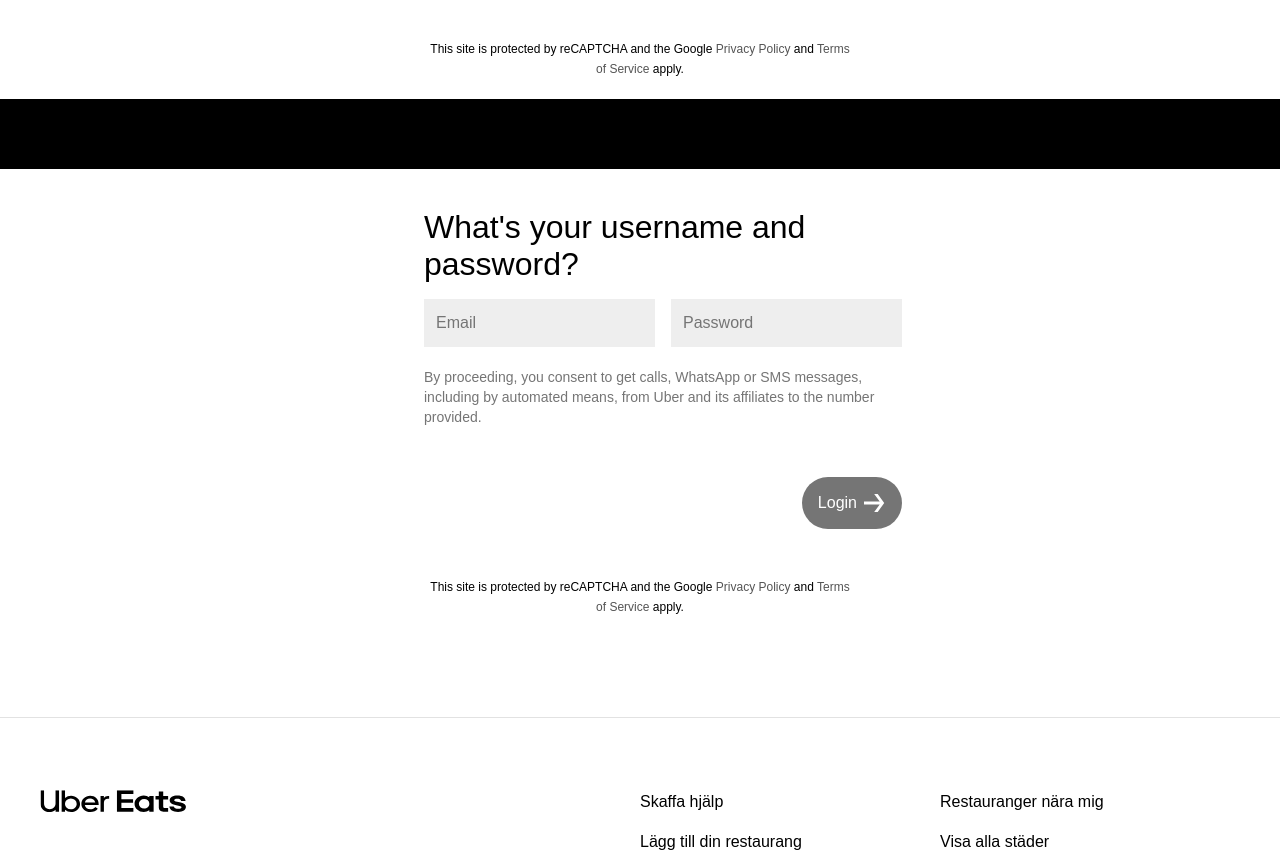
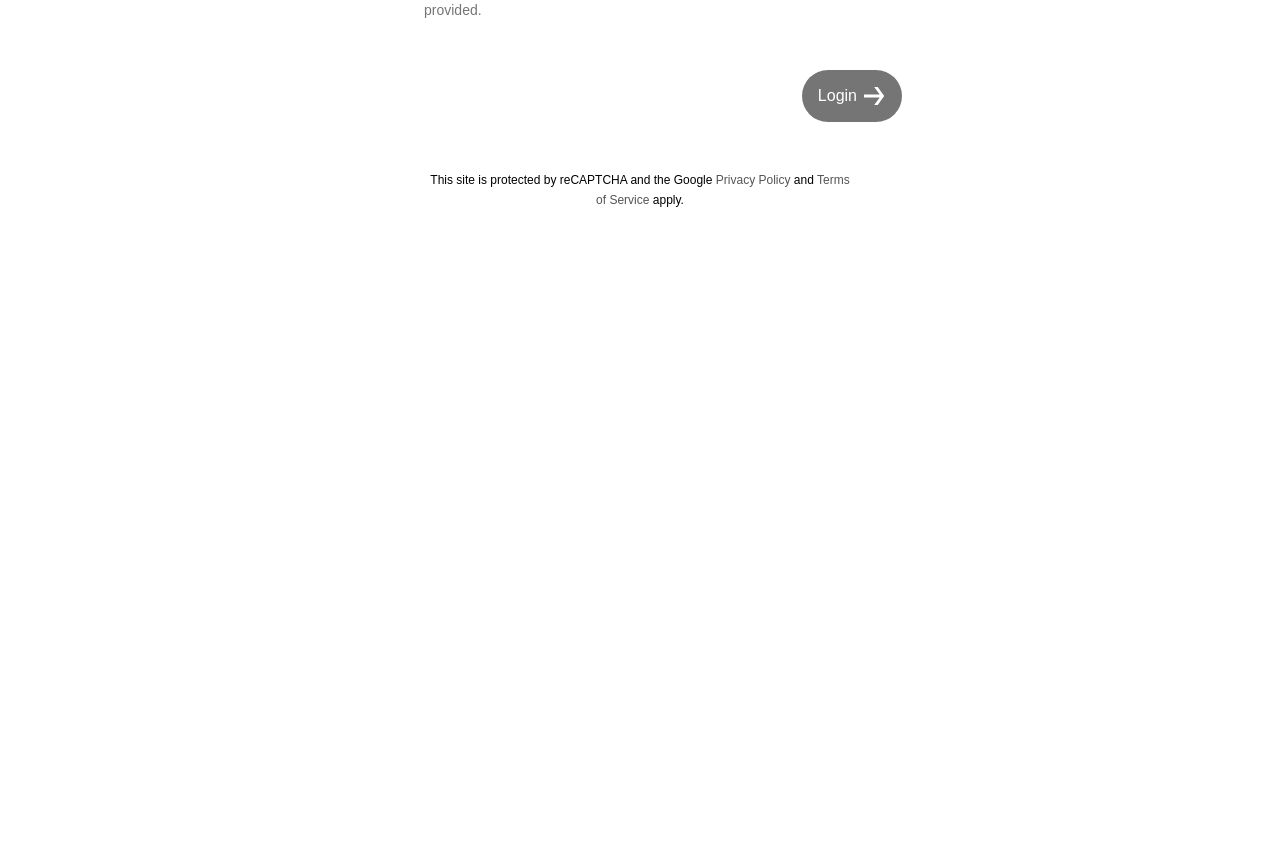
Before and after one commit to stephyswe/next-ubereats-fe, a Next.js app: page /auth/login in a window 1280 px wide. Shown: the part 439-1297 px from the top of the page. After the commit the page ends 800 px from the top, so only its background shows below. Built offline with nearby package versions, Linux system fonts and the light colour scheme; a web font is replaced by a local one.

Commit message:
feat(links): refactor

```diff
--- a/src/components/links/NavLink.tsx
+++ b/src/components/links/NavLink.tsx
@@ -8,7 +8,7 @@
 export const LinkLogin = ({ plain, size = 'normal' }: any) => (
   <Link
     size={size}
-    variant='navLink'
+    variant='base1'
     href='placeholder'
     className={clsx('bg-[#eee] text-black hover:bg-[#ccc]')}
   >
@@ -27,7 +27,7 @@
   <Link
     size={size}
     href='/'
-    variant='navLink'
+    variant='base1'
     className='bg-[#eee] text-black hover:bg-[#e2e2e2]'
   >
     Sign up
--- a/src/components/links/UnstyledLink.tsx
+++ b/src/components/links/UnstyledLink.tsx
@@ -4,14 +4,12 @@
 import clsxm from '@/lib/clsxm';
 
 enum LinkVariant {
-  'authLink',
-  'countryLink',
-  'sidebarLink',
-  'sidebarDevice',
-  'navLink',
-  'footerLink',
-  'cityTitle',
-  'restaurantBtnLink',
+  'large',
+  'base1',
+  'base2',
+  'small1',
+  'small2',
+  'small3',
 }
 
 type UnstyledLinkProps = {
@@ -49,42 +47,44 @@
     const customClassName = clsxm(
       //#region  //*=========== Variants ===========
       [
-        variant === 'authLink' && 'text-gray-400',
+        // ** Large - 18 px **
+        variant === 'large' && [
+          'leading-6 text-lg',
+          'font-medium',
+          'box-border flex min-h-[56px] w-auto flex-shrink-0 cursor-pointer items-center justify-center rounded-[8px] px-4 py-3',
+        ],
 
-        variant === 'countryLink' && [
-          'invisible cursor-pointer text-base font-medium',
-          'leading-5 text-black underline md:visible',
+        // ** Base - 16 px **
+        variant === 'base1' && [
+          'text-base leading-5',
+          'font-medium',
+          'box-border flex w-auto cursor-pointer items-center justify-center whitespace-nowrap rounded-[500px]',
         ],
-        variant === 'sidebarLink' && [
-          'box-border flex min-h-[56px] w-auto flex-shrink-0 cursor-pointer items-center justify-center',
-          'rounded-[8px] px-4 py-3 text-lg font-medium leading-6',
+        variant === 'base2' && [
+          'text-base leading-5',
+          'font-medium',
+          'invisible cursor-pointer underline md:visible',
         ],
-        variant === 'navLink' && [
-          'box-border flex w-auto',
-          'cursor-pointer items-center justify-center whitespace-nowrap rounded-[500px]',
-          'text-base font-medium leading-5',
+        // ** Small - 14 px **
+        variant === 'small1' && ['text-sm leading-5', 'font-normal'],
+        variant === 'small2' && [
+          'text-sm leading-4',
+          'font-medium',
+          'flex items-center rounded-[500px] bg-gray-50 p-3',
         ],
-        variant === 'footerLink' && [
-          'text-sm font-normal leading-5 text-black',
-        ],
-        variant === 'sidebarDevice' && [
-          'flex items-center rounded-[500px] bg-gray-50 p-3  text-sm font-medium leading-4 text-black',
-        ],
-        variant === 'cityTitle' && [
-          'invisible cursor-pointer text-base font-medium leading-5 text-black underline md:visible',
-        ],
-        variant === 'restaurantBtnLink' && [
-          'min-h-[24px] z-[inherit] p-[12px_16px] bg-gray-50 rounded-[500px] leading-4 font-medium text-sm cursor-pointer',
-          'items-center whitespace-nowrap text-black flex-row flex relative :hover:bg-gray-500',
+        variant === 'small3' && [
+          'text-sm leading-4',
+          'font-medium',
+          'min-h-[24px] z-[inherit] p-[12px_16px] bg-gray-50 rounded-[500px] cursor-pointer items-center whitespace-nowrap flex-row flex relative :hover:bg-gray-500',
         ],
       ],
       //#endregion  //*=========== Variants ===========
       //#region  //*=========== Sizes ===========
       [
-        variant === 'navLink' &&
+        variant === 'base1' &&
           size === 'small' &&
           'md:px-3 md:py-3 md:h-[36px] text-sm',
-        variant === 'navLink' &&
+        variant === 'base1' &&
           size === 'normal' &&
           'px-4 py-3 md:py-3 md:px-4 md:min-h-[48px] text-base ',
       ],
--- a/src/components/pages/client/home/country.tsx
+++ b/src/components/pages/client/home/country.tsx
@@ -24,7 +24,7 @@
         <Typography as='h2' variant='4xl'>
           {title}
         </Typography>
-        <Link variant='countryLink' href={link.href}>
+        <Link variant='base2' href={link.href}>
           {link.title}
         </Link>
       </div>
--- a/src/components/pages/client/store/overview.tsx
+++ b/src/components/pages/client/store/overview.tsx
@@ -77,11 +77,7 @@
 );
 
 const OverviewButton = ({ svg, title }: any) => (
-  <Link
-    href='placeholder'
-    variant='restaurantBtnLink'
-    className='hover:bg-gray-500'
-  >
+  <Link href='placeholder' variant='small3' className='hover:bg-gray-500'>
     {svg}
     <div className='w-2'></div>
     {title}
--- a/src/pages/auth/login.tsx
+++ b/src/pages/auth/login.tsx
@@ -107,14 +107,14 @@
             <Typography as='p' variant='xs' className='m-0'>
               This site is protected by reCAPTCHA and the Google{' '}
               <Link
-                variant='authLink'
+                className='text-gray-400'
                 href='https://policies.google.com/privacy'
               >
                 Privacy Policy
               </Link>{' '}
               and{' '}
               <Link
-                variant='authLink'
+                className='text-gray-400'
                 href='https://policies.google.com/terms/new'
               >
                 Terms of Service
--- a/src/ui/layout/footer/components/copyright.tsx
+++ b/src/ui/layout/footer/components/copyright.tsx
@@ -25,7 +25,7 @@
   <div className='font-uberMoveText text-sm font-normal leading-5 text-black'>
     Denna webbplats skyddas av reCAPTCHA. Googles{' '}
     <Link href='placeholder'>Sekretesspolicy</Link> och{' '}
-    <Link variant='footerLink' href='placeholder'>
+    <Link variant='small1' href='placeholder'>
       Tjänstevillkor
     </Link>{' '}
     tillämpas.
@@ -45,7 +45,7 @@
         Sekretesspolicy
       </Link>{' '}
       och{' '}
-      <Link variant='footerLink' href='placeholder'>
+      <Link variant='small1' href='placeholder'>
         Tjänstevillkor
       </Link>{' '}
       tillämpas.
--- a/src/ui/layout/layout.tsx
+++ b/src/ui/layout/layout.tsx
@@ -10,17 +10,17 @@
 export const RootLayout = ({ children }: any) => {
   const { setComplete } = useDelivery();
   const { pathname } = useRouter();
-
   function checkRoute() {
     if (pathname === '/') return <HomeNav />;
     if (pathname === '/client/store/[label]') return <CityNav noHoverBorder />;
-    if (pathname === '/auth/login') return children;
     else return <CityNav />;
   }
 
   setTimeout(() => {
     setComplete(true);
   }, 1000);
+
+  if (pathname === '/auth/login') return children;
 
   return (
     <div className='h-full'>
--- a/src/ui/layout/nav/home.tsx
+++ b/src/ui/layout/nav/home.tsx
@@ -89,7 +89,7 @@
 }: AuthContentProps) => (
   <>
     <Link
-      variant='navLink'
+      variant='base1'
       href={login.link}
       className={clsx(
         'bg-white text-black hover:bg-[#ccc]',
@@ -102,7 +102,7 @@
     </Link>
     <Spacer className='w-4' />
     <Link
-      variant='navLink'
+      variant='base1'
       href={register.link}
       className={clsx(
         'bg-black text-white hover:bg-[#333]',
--- a/src/ui/layout/sidebar/components/authentication.tsx
+++ b/src/ui/layout/sidebar/components/authentication.tsx
@@ -21,7 +21,7 @@
       <Fragment key={index}>
         <Link
           href={link}
-          variant='sidebarLink'
+          variant='large'
           className={clsx(
             index === 0
               ? 'bg-[#000] text-white hover:bg-[#333]'
--- a/src/ui/layout/sidebar/components/social.tsx
+++ b/src/ui/layout/sidebar/components/social.tsx
@@ -33,7 +33,7 @@
     <div className='mb-2 mt-4 flex items-center'>
       {data.devices.map((device: SidebarSocialItemProps, index: number) => (
         <Fragment key={index}>
-          <Link variant='sidebarDevice' href='placeholder'>
+          <Link variant='small2' href='placeholder'>
             {device.svg}
             <Spacer className='w-2' />
             {device.title}
```
